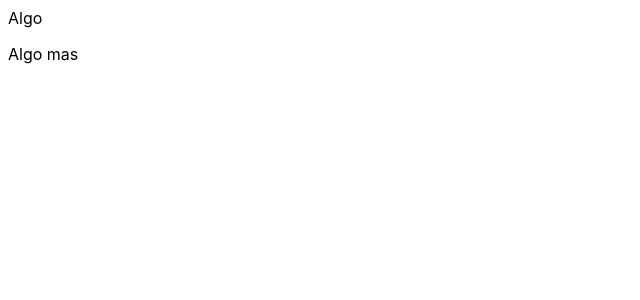
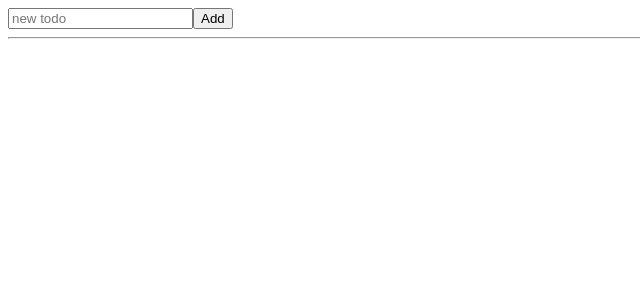
Before and after one commit to elmenda/Curso-React, a React (Create React App) app: page / in a window 1280 px wide. Shown: the top 300 px of the page, without its empty margins (0-640 px from the left). Built offline with nearby package versions, Linux system fonts and the light colour scheme.

Commit message:
1 file modified, 1 added

```diff
--- a/src/App.js
+++ b/src/App.js
@@ -1,23 +1,13 @@
-import React from "react";
-import "./style.css";
+import React from 'react';
+import './style.css';
+import TodoC from './asdfa.js';
 
-const ExampleProps = ({hero, isNobelWinner, rating, title}) => {
+function App() {
   return (
-    <div>{title}
-    <p>Name: {hero.name}</p>
-    <p>Rating: {rating}</p>
-    <p>Superpowers: {hero.superPowers.join('/')}</p>
-    {isNobelWinner && <p>Has won the nobel price</p>}
+    <div className="App">
+      <TodoC />
     </div>
-  )
+  );
 }
 
-export default function App() {
-  return (
-    //Solo puede tener un padre. Una solucion a intentar mostrar estos dos parrafor seria usar un div o React.Fragment
-    <React.Fragment>
-      <p>Algo</p>
-      <p>Algo mas</p>
-    </React.Fragment>
-  );
-}
+export default App;
--- /dev/null
+++ b/src/asdfa.js
@@ -0,0 +1,66 @@
+import React, { useState } from 'react';
+
+
+
+
+const TodoC = (props) => {
+
+  const [state, setState] = useState({newTodo:'', todos: []});
+
+
+
+  //function setState does not shallow merge
+
+  //method this.setState DOES shallow merge
+
+  const inputChangeHandler = (event) => {
+
+    setState({...state, newTodo: event.target.value});
+
+  };
+
+
+
+  const addTodoHandler = () => {
+
+   setState({newTodo:'', todos:state.todos.concat(state.newTodo)})
+
+  };
+
+
+
+  return (
+
+    <>
+
+      <input
+
+        placeholder="new todo"
+
+        onChange={inputChangeHandler}
+
+        value={state.newTodo}
+
+      />
+
+      <button onClick={addTodoHandler}>Add</button>
+
+      <hr />
+
+      <ul>
+
+        {state.todos.map((todo) => (
+
+          <li>{todo}</li>
+
+        ))}
+
+      </ul>
+
+    </>
+
+  );
+
+};
+
+export default TodoC;
```
